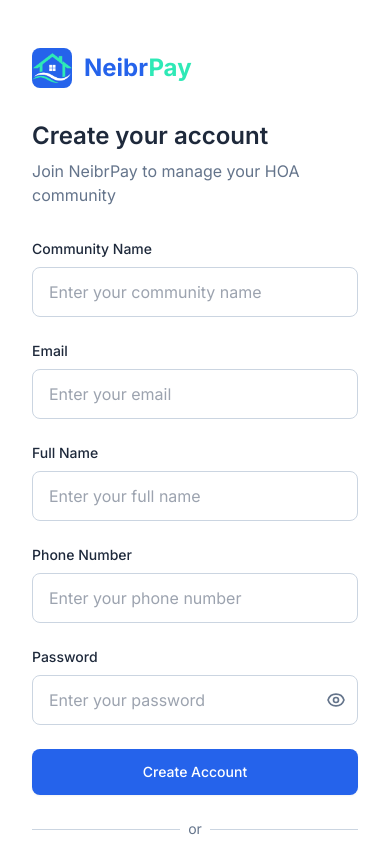
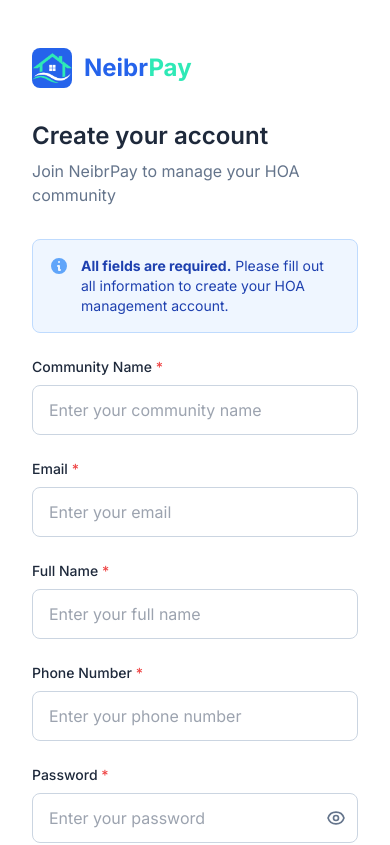
Before and after one commit to Intuitive-Solution/neibrPay, a Vue app in the folder apps/admin-web/: page /signup in a window 390 px wide. Shown: the top 845 px of the page. Built offline with nearby package versions, Linux system fonts and the light colour scheme; no server answers.

Commit message:
Enhance signup form with required field indicators
Added red asterisks to required field labels in CommunityNameModal and Signup views. Introduced a note indicating all fields are required and added a password requirements hint. Also added validation to ensure phone number is provided during signup.

```diff
--- a/apps/admin-web/src/components/CommunityNameModal.vue
+++ b/apps/admin-web/src/components/CommunityNameModal.vue
@@ -87,7 +87,7 @@
                 for="communityName"
                 class="block text-sm font-medium text-gray-700 mb-2"
               >
-                Community Name *
+                Community Name <span class="text-red-500">*</span>
               </label>
               <input
                 id="communityName"
--- a/apps/admin-web/src/views/Signup.vue
+++ b/apps/admin-web/src/views/Signup.vue
@@ -57,13 +57,38 @@
 
         <!-- Signup Form -->
         <form @submit.prevent="handleSignup" class="space-y-6">
+          <!-- Required Fields Note -->
+          <div class="bg-blue-50 border border-blue-200 rounded-lg p-4">
+            <div class="flex">
+              <div class="flex-shrink-0">
+                <svg
+                  class="h-5 w-5 text-blue-400"
+                  viewBox="0 0 20 20"
+                  fill="currentColor"
+                >
+                  <path
+                    fill-rule="evenodd"
+                    d="M18 10a8 8 0 11-16 0 8 8 0 0116 0zm-7-4a1 1 0 11-2 0 1 1 0 012 0zM9 9a1 1 0 000 2v3a1 1 0 001 1h1a1 1 0 100-2v-3a1 1 0 00-1-1H9z"
+                    clip-rule="evenodd"
+                  />
+                </svg>
+              </div>
+              <div class="ml-3">
+                <p class="text-sm text-blue-800">
+                  <strong>All fields are required.</strong> Please fill out all
+                  information to create your HOA management account.
+                </p>
+              </div>
+            </div>
+          </div>
+
           <!-- Community Name Input -->
           <div>
             <label
               for="communityName"
               class="block text-sm font-medium text-text-primary mb-2"
             >
-              Community Name
+              Community Name <span class="text-red-500">*</span>
             </label>
             <input
               id="communityName"
@@ -81,7 +106,7 @@
               for="email"
               class="block text-sm font-medium text-text-primary mb-2"
             >
-              Email
+              Email <span class="text-red-500">*</span>
             </label>
             <input
               id="email"
@@ -100,7 +125,7 @@
               for="fullName"
               class="block text-sm font-medium text-text-primary mb-2"
             >
-              Full Name
+              Full Name <span class="text-red-500">*</span>
             </label>
             <input
               id="fullName"
@@ -119,7 +144,7 @@
               for="phoneNumber"
               class="block text-sm font-medium text-text-primary mb-2"
             >
-              Phone Number
+              Phone Number <span class="text-red-500">*</span>
             </label>
             <input
               id="phoneNumber"
@@ -138,7 +163,7 @@
               for="password"
               class="block text-sm font-medium text-text-primary mb-2"
             >
-              Password
+              Password <span class="text-red-500">*</span>
             </label>
             <div class="relative">
               <input
@@ -192,6 +217,9 @@
                 </svg>
               </button>
             </div>
+            <p class="mt-2 text-sm text-gray-600">
+              Password must be at least 6 characters long.
+            </p>
           </div>
 
           <!-- Create Account Button -->
@@ -513,6 +541,11 @@ const handleSignup = async () => {
       return;
     }
 
+    if (!form.phoneNumber.trim()) {
+      errorMessage.value = 'Phone number is required';
+      return;
+    }
+
     if (!form.password) {
       errorMessage.value = 'Password is required';
       return;
```
